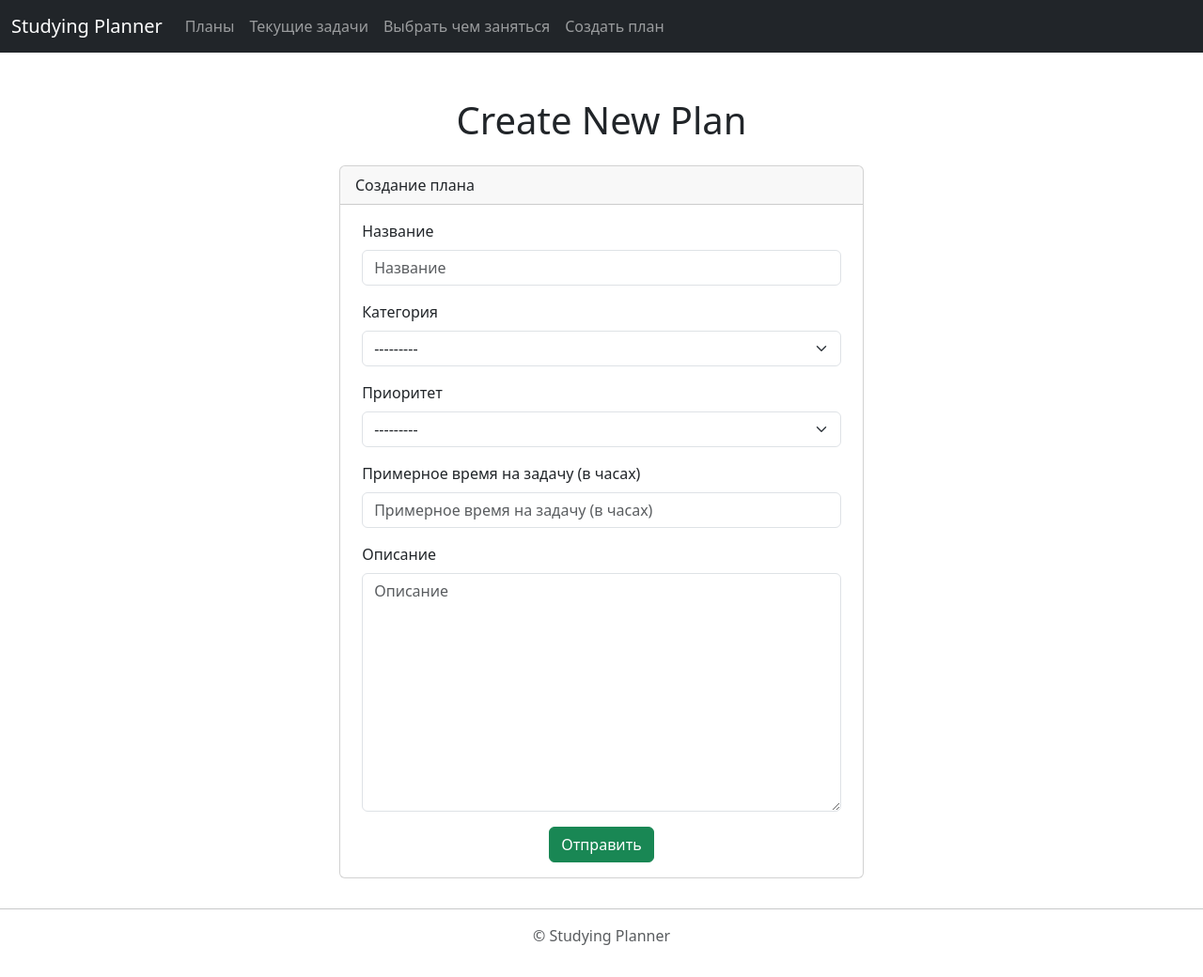
After one commit to d1vide/studying_planner, a Django app: page /plans/create/ in a window 1280 px wide. The commit adds this page. Shown: the whole page at 94% size. Run offline with Django 4.2, Linux system fonts and the light colour scheme; data that the repository does not hold is empty; some libraries are stand-ins or nearby versions.

Commit message:
Add creation of plans

```diff
--- /dev/null
+++ b/studying_planner/plan/forms.py
@@ -0,0 +1,9 @@
+from django import forms
+
+from .models import Plan
+
+
+class PlanForm(forms.ModelForm):
+    class Meta:
+        model = Plan
+        fields = ('title', 'category', 'priority', 'time_required', 'description')
--- a/studying_planner/plan/urls.py
+++ b/studying_planner/plan/urls.py
@@ -8,5 +8,5 @@ urlpatterns = [
     path('', views.index, name='homepage'),
     path('plans/<int:pk>/', views.plan_detail, name='plandetail'),
     path('plans/', views.plan_list, name='planlist'),
-
+    path('plans/create/', views.plan_create, name='plancreate')
 ]
--- a/studying_planner/plan/views.py
+++ b/studying_planner/plan/views.py
@@ -1,5 +1,6 @@
-from django.shortcuts import get_object_or_404, render
+from django.shortcuts import get_object_or_404, redirect, render
 
+from .forms import PlanForm
 from .models import Plan
 
 
@@ -20,3 +21,13 @@ def plan_detail(request, pk):
     plan = get_object_or_404(Plan, pk=pk)
     context = {'plan_detail': plan}
     return render(request, template_name, context)
+
+
+def plan_create(request):
+    template_name = 'plan/plan_create.html'
+    form = PlanForm(request.POST or None)
+    context = {'form': form}
+    if form.is_valid():
+        form.save()
+        return redirect('plan:planlist')
+    return render(request, template_name, context)
--- a/studying_planner/templates/base.html
+++ b/studying_planner/templates/base.html
@@ -1,5 +1,3 @@
-{% load django_bootstrap5 %}
-
 <!DOCTYPE html>
 <html lang="en">
 
@@ -7,7 +5,7 @@
     <meta charset="UTF-8">
     <meta name="viewport" content="width=device-width, initial-scale=1.0">
     <title>Studying Planner</title>
-
+    {% load django_bootstrap5 %}
     {% bootstrap_css %}
 </head>
 
--- a/studying_planner/templates/includes/header.html
+++ b/studying_planner/templates/includes/header.html
@@ -19,7 +19,7 @@
                         <a class="nav-link" href="#">Выбрать чем заняться</a>
                     </li>
                     <li class="nav-item">
-                        <a class="nav-link" href="#">Создать план</a>
+                        <a class="nav-link" href="{% url 'plan:plancreate' %}">Создать план</a>
                     </li>
                 </ul>
             </div>
--- /dev/null
+++ b/studying_planner/templates/plan/plan_create.html
@@ -0,0 +1,25 @@
+{% extends 'base.html' %}
+{% load django_bootstrap5 %}
+{% bootstrap_css %}
+
+{% block content %}
+
+<div class="container mt-5">
+  <h1 class="text-center mb-4">Create New Plan</h1>
+    <div class="card mx-auto col-6">
+        <div class="card-header">
+            Создание плана
+        </div>
+        <form method="post" class="mt-3">
+            {% csrf_token %}
+            <div class="col col-md-11 mx-auto">
+                {% bootstrap_form form %}
+            </div>
+            <div class="text-center mb-3">
+                {% bootstrap_button button_type="submit" content="Отправить" button_class="btn-success" %}
+            </div>
+        </form>
+    </div>
+</div>
+
+{% endblock %}
--- a/studying_planner/templates/plan/plan_list.html
+++ b/studying_planner/templates/plan/plan_list.html
@@ -1,7 +1,7 @@
 {% extends 'base.html' %}
 {% block content %}
   <div class="container mt-5">
-    <h1 class="mb-4">Планы</h1>
+    <h1 class="text-center mb-4">Планы</h1>
     <div class="row">
     {% for plan in plan_list %}
           <div class="col-md-6 mb-3">
```
Also changed, not shown: studying_planner/plan/migrations/0007_remove_category_description_plan_description.py (added).
